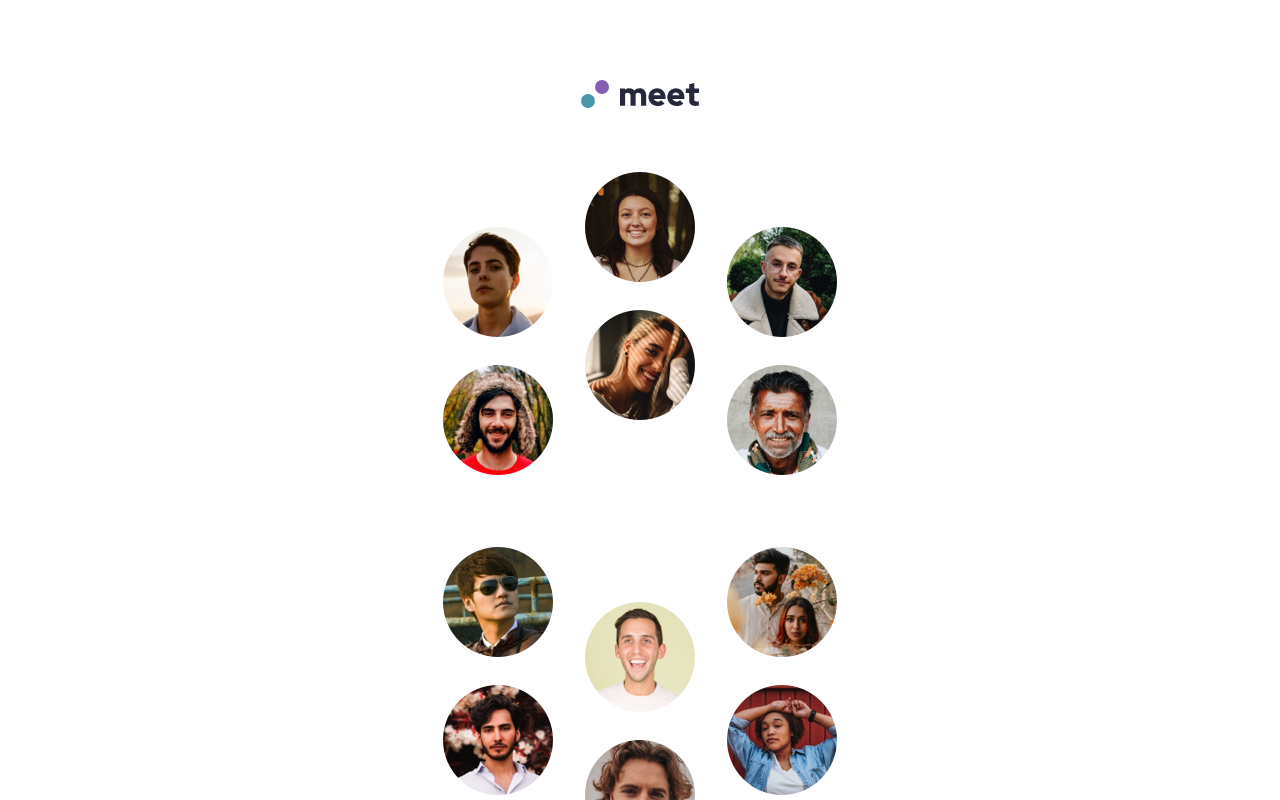
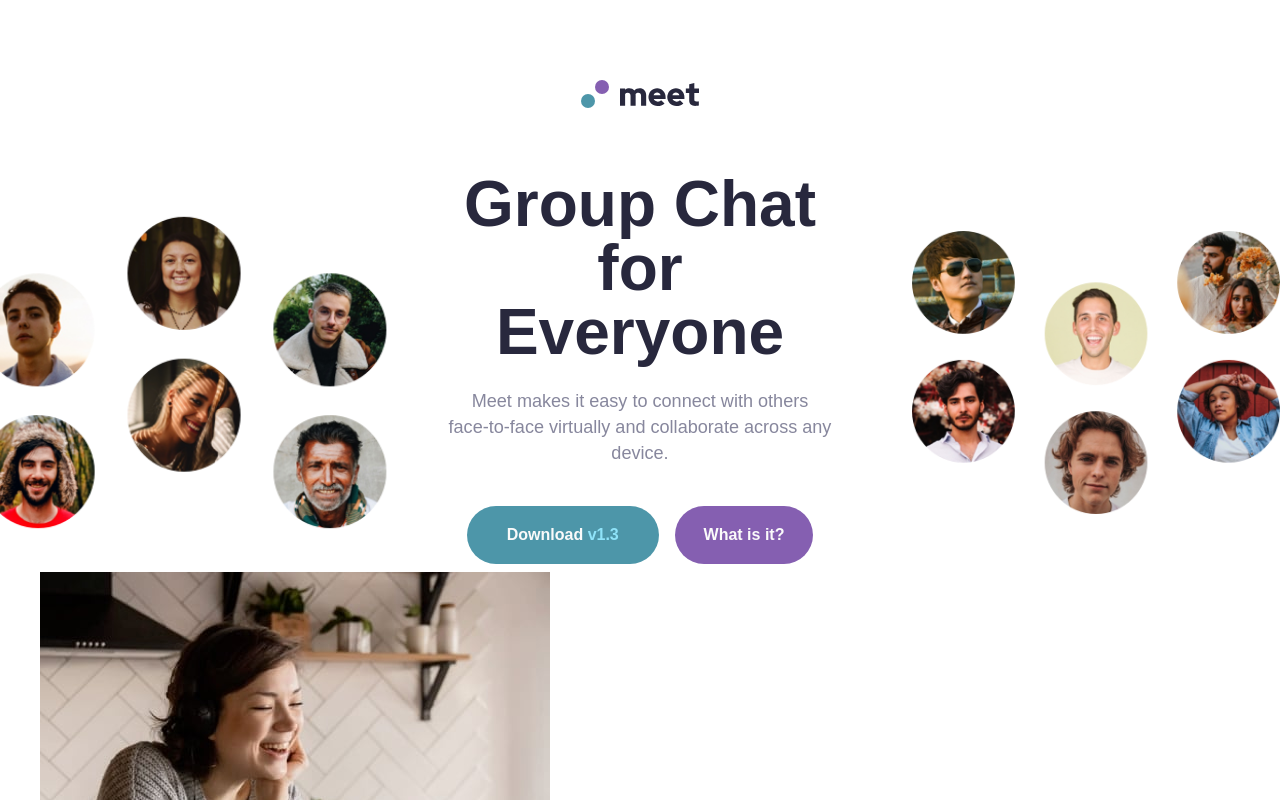
Before and after one commit to Dudeldups/FM-meet-landing-page, a React (Vite) app: page / in a window 1280 px wide. Shown: the top 800 px of the page. Built offline with nearby package versions, Linux system fonts and the light colour scheme; a web font is replaced by a local one.

Commit message:
fixed small hero img, added position for desktop hero img

```diff
--- a/src/App.jsx
+++ b/src/App.jsx
@@ -1,6 +1,5 @@
 import Header from "./components/Header/Header";
 import Hero from "./components/Hero/Hero";
-import Top from "./components/Top/Top";
 import Features from "./components/Features/Features";
 
 import "./scss/main.scss";
@@ -10,7 +9,6 @@ export default function App() {
     <div className="main-container">
       <Header />
       <Hero />
-      <Top />
       <Features />
     </div>
   );
--- a/src/components/Features/Features.jsx
+++ b/src/components/Features/Features.jsx
@@ -5,7 +5,7 @@ import "./Features.scss";
 export default function Features() {
   return (
     <ol className="features">
-      <li className="features__item first">
+      <li className="features__item first padding">
         <aside className="first__pic-grid">
           <img
             src="./src/assets/images/image-woman-in-videocall.jpg"
@@ -40,12 +40,25 @@ export default function Features() {
       </li>
 
       <li className="features__item second">
-        <h2 className="second__title">Experience more together</h2>
-        <p className="second__desc">
-          Stay connected with reliable HD meetings and unlimited one-on-one and
-          group video sessions.
-        </p>
-        <Btn color="purple" btnType="download" />
+        <picture className="second__bg-image">
+          <source
+            srcSet="./src/assets/images/image-footer-desktop.jpg"
+            media="(min-width: 62.5rem)"
+          />
+          <source
+            srcSet="./src/assets/images/image-footer-tablet.jpg"
+            media="(min-width: 37.5rem)"
+          />
+          <img src="./src/assets/images/image-footer-mobile.jpg" alt="" />
+        </picture>
+        <section className="second__text">
+          <h2 className="second__title">Experience more together</h2>
+          <p className="second__desc">
+            Stay connected with reliable HD meetings and unlimited one-on-one
+            and group video sessions.
+          </p>
+          <Btn color="purple" btnType="download" />
+        </section>
       </li>
     </ol>
   );
--- a/src/components/Hero/Hero.jsx
+++ b/src/components/Hero/Hero.jsx
@@ -1,25 +1,31 @@
+import Top from "../Top/Top";
+
 import "./Hero.scss";
 
 export default function Hero() {
   return (
     <div className="hero">
-      <picture className="hero__img-main">
+      <picture>
         <source
           srcSet="./src/assets/images/image-hero-left.png"
-          media="(min-width: 62.5rem)"
+          media="(min-width: 75rem)"
         />
         <img
+          className="hero__img-main"
           src="./src/assets/images/image-hero.png"
           alt="A diverse group of people from different cultures and backgrounds smiling in a global photo collection."
         />
       </picture>
 
-      <picture className="hero__img-secondary">
+      <Top />
+
+      <picture>
         <source
           srcSet="./src/assets/images/image-hero-right.png"
-          media="(min-width: 62.5rem)"
+          media="(min-width: 75rem)"
         />
-        <img src="" alt="" />
+
+        <img className="hero__img-secondary" src="" alt="" />
       </picture>
     </div>
   );
--- a/src/components/Hero/Hero.scss
+++ b/src/components/Hero/Hero.scss
@@ -2,16 +2,27 @@
 
 .hero {
   display: grid;
-  place-content: center;
+  place-items: center;
   gap: get-clamp(3rem, 4.5rem, 23.4375rem, 48rem);
-  overflow-x: hidden;
 
-  @include mq(1000px) {
+  @include mq(1200px) {
+    grid-template-columns: 1fr 34rem 1fr;
+    gap: get-clamp(-2rem, 4.5rem, 75rem, 90rem);
+    gap: 0;
+    place-content: center;
   }
 
-  &__img-mobile {
-    @include mq(1000px) {
-      display: none;
+  &__img-main {
+    transform: scale(110%);
+
+    @include mq(1200px) {
+      position: relative;
+      inset: -10% 10% 0 0;
+      // transform: translate(-5%, -10%);
     }
   }
+
+  &__img-secondary {
+    // -self: start;
+  }
 }
--- a/src/scss/base/_base.scss
+++ b/src/scss/base/_base.scss
@@ -1,4 +1,8 @@
 @use "../abstracts/" as *;
+
+body {
+  overflow-x: hidden;
+}
 
 .padding {
   padding-inline: $padding-inline-main;
--- a/src/scss/base/_typography.scss
+++ b/src/scss/base/_typography.scss
@@ -33,13 +33,13 @@ body {
   text-align: center;
 
   &__title {
-    font-size: get-clamp(2.5rem, 4rem, 23.4375rem, 56.25rem);
-    line-height: get-clamp(2.75rem, 4rem, 23.475rem, 56.25rem);
+    font-size: get-clamp(2.5rem, 4rem, 23.4375rem, 40rem);
+    line-height: get-clamp(2.75rem, 4rem, 23.475rem, 40rem);
     color: $clr-dark;
   }
 
   &__desc {
-    font-size: get-clamp(1rem, 1.125rem, 23.475rem, 56.25rem);
+    font-size: get-clamp(1rem, 1.125rem, 23.475rem, 40rem);
     color: $clr-grey;
   }
 }
```
